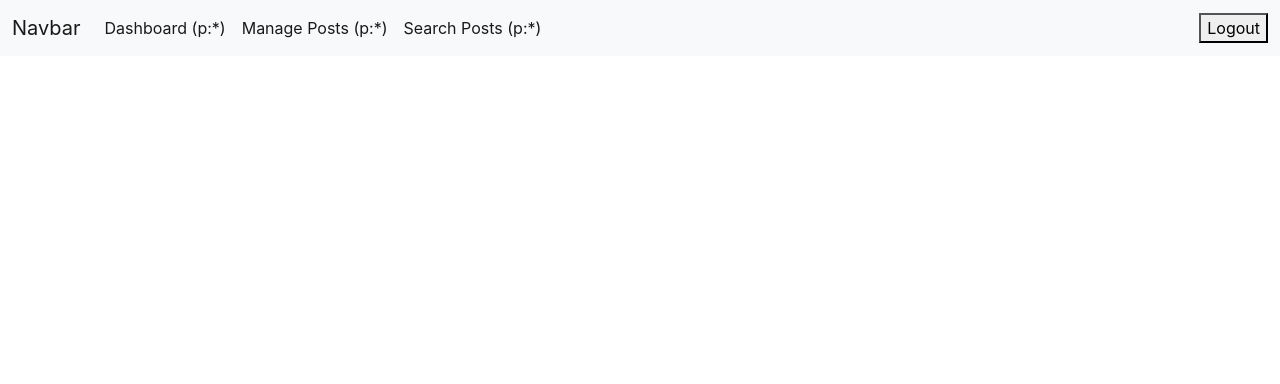
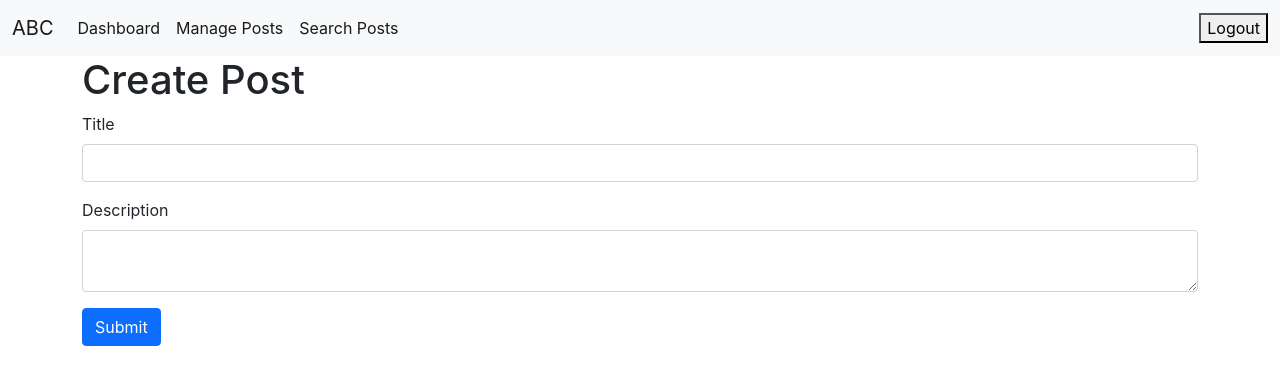
Before and after one commit to tinithkorala/Ifonix-Front-end, a React (Create React App) app: page /posts/create in a window 1280 px wide. Before the commit this address led to /. Shown: the top 384 px of the page. Built offline with nearby package versions, Linux system fonts and the light colour scheme; sample sign-in values are in the browser's storage.

Commit message:
when refresh page and when try to access login routes bug founded. from setting usestate value when its define fixed the bug

```diff
--- a/src/App.js
+++ b/src/App.js
@@ -9,7 +9,7 @@ import Create from './pages/Create';
 import ManagePosts from './pages/ManagePosts';
 import Search from './pages/Search';
 import ViewPost from './pages/ViewPost';
-import { useState } from 'react';
+import { useEffect, useState } from 'react';
 import GuardedRoutes from './components/GuardedRoutes';
 
 axios.defaults.baseURL = "http://localhost:8000/";
@@ -26,16 +26,16 @@ axios.interceptors.request.use(function (config) {
 
 function App() {
 
-	const [isAuthenticated, setIsAuthenticated] = useState(false);
+	const [isAuthenticated, setIsAuthenticated] = useState(localStorage.getItem('auth_token') ? true : false);
 
 	const handleAuthStatus = (status) => {
-		setIsAuthenticated(status)
+		setIsAuthenticated(status);
 	}
 
     return (
 		<Router>
 
-			<Navbar handleAuthStatus={handleAuthStatus}></Navbar>
+			<Navbar handleAuthStatus={handleAuthStatus} isAuthenticated={isAuthenticated}></Navbar>
 
 			<div className="container">
 
@@ -45,11 +45,11 @@ function App() {
 					</Route>
 
 					<Route path="/login">
-						{localStorage.getItem('auth_token') ? <Redirect to='/' /> : <Login handleAuthStatus={handleAuthStatus}  />}
+						{isAuthenticated ? <Redirect to='/dashboard' /> : <Login handleAuthStatus={handleAuthStatus}  />}
 					</Route>
 
 					<Route path="/register">
-						{localStorage.getItem('auth_token') ? <Redirect to='/' /> : <Register handleAuthStatus={handleAuthStatus}/>}
+						{isAuthenticated ? <Redirect to='/dashboard' /> : <Register handleAuthStatus={handleAuthStatus}/>}
 					</Route>
 
 					{/* this routs need to be protected */}
--- a/src/components/GuardedRoutes.js
+++ b/src/components/GuardedRoutes.js
@@ -1,6 +1,9 @@
 import { Route, Redirect } from "react-router-dom";
 
 const GuardedRoutes = ({ component: Component, auth, ...rest}) => {
+
+    console.log("checking...", auth);
+
     return (
         <Route {...rest} render={(props) => ( auth === true ? <Component {...props} /> : <Redirect to='/login' /> )} />
     );
--- a/src/components/Navbar.js
+++ b/src/components/Navbar.js
@@ -2,7 +2,7 @@ import axios from "axios";
 import { Link } from "react-router-dom";
 import { useHistory } from "react-router-dom";
 
-const Navbar = ({handleAuthStatus}) => {
+const Navbar = ({handleAuthStatus, isAuthenticated}) => {
 
     const history = useHistory();
 
@@ -14,7 +14,7 @@ const Navbar = ({handleAuthStatus}) => {
 
                 localStorage.removeItem('auth_token');
                 localStorage.removeItem('auth_name');
-                handleAuthStatus(false)
+                handleAuthStatus(false);
                 console.log(res.data.message)
                 history.push('/login');
 
@@ -25,8 +25,9 @@ const Navbar = ({handleAuthStatus}) => {
     }
 
     let auth_buttons = "";
+    let protected_links = "";
 
-    if(!localStorage.getItem('auth_token')) {
+    if(!isAuthenticated) {
 
         auth_buttons = (<div className="d-flex">
                             <ul className="navbar-nav me-auto mb-2 mb-lg-0">
@@ -39,6 +40,8 @@ const Navbar = ({handleAuthStatus}) => {
                             </ul>
                         </div>);
 
+        protected_links = (<ul className="navbar-nav me-auto mb-2 mb-lg-0"></ul>)
+
     }else {
 
         auth_buttons = (<div className="d-flex">
@@ -49,27 +52,29 @@ const Navbar = ({handleAuthStatus}) => {
                             </ul>
                         </div>);
 
+        protected_links =   (<ul className="navbar-nav me-auto mb-2 mb-lg-0">
+                                <li className="nav-item">
+                                    <Link className="nav-link active" aria-current="page" to="/dashboard">Dashboard</Link>
+                                </li>
+                                <li className="nav-item">
+                                    <Link className="nav-link active" aria-current="page" to="/posts-manage">Manage Posts</Link>
+                                </li>
+                                <li className="nav-item">
+                                    <Link className="nav-link active" aria-current="page" to="/posts/search">Search Posts</Link>
+                                </li>
+                            </ul>);
+
     }
 
     return (<nav className="navbar navbar-expand-lg navbar-light bg-light">
                 <div className="container-fluid">
-                <a className="navbar-brand" href="#">Navbar</a>
-                <button className="navbar-toggler" type="button" data-bs-toggle="collapse" data-bs-target="#navbarSupportedContent" aria-controls="navbarSupportedContent" aria-expanded="false" aria-label="Toggle navigation">
-                    <span className="navbar-toggler-icon"></span>
-                </button>
+                    <Link className="navbar-brand" to='/'>ABC</Link>
+                    <button className="navbar-toggler" type="button" data-bs-toggle="collapse" data-bs-target="#navbarSupportedContent" aria-controls="navbarSupportedContent" aria-expanded="false" aria-label="Toggle navigation">
+                        <span className="navbar-toggler-icon"></span>
+                    </button>
                     <div className="collapse navbar-collapse" id="navbarSupportedContent">
-                        <ul className="navbar-nav me-auto mb-2 mb-lg-0">
-                            <li className="nav-item">
-                                <Link className="nav-link active" aria-current="page" to="/dashboard">Dashboard (p:*) </Link>
-                            </li>
-                            <li className="nav-item">
-                                <Link className="nav-link active" aria-current="page" to="/posts-manage">Manage Posts (p:*)</Link>
-                            </li>
-                            <li className="nav-item">
-                                <Link className="nav-link active" aria-current="page" to="/posts/search">Search Posts (p:*)</Link>
-                            </li>
-                        </ul>
 
+                        {protected_links}
 
                         {auth_buttons}
 
```
